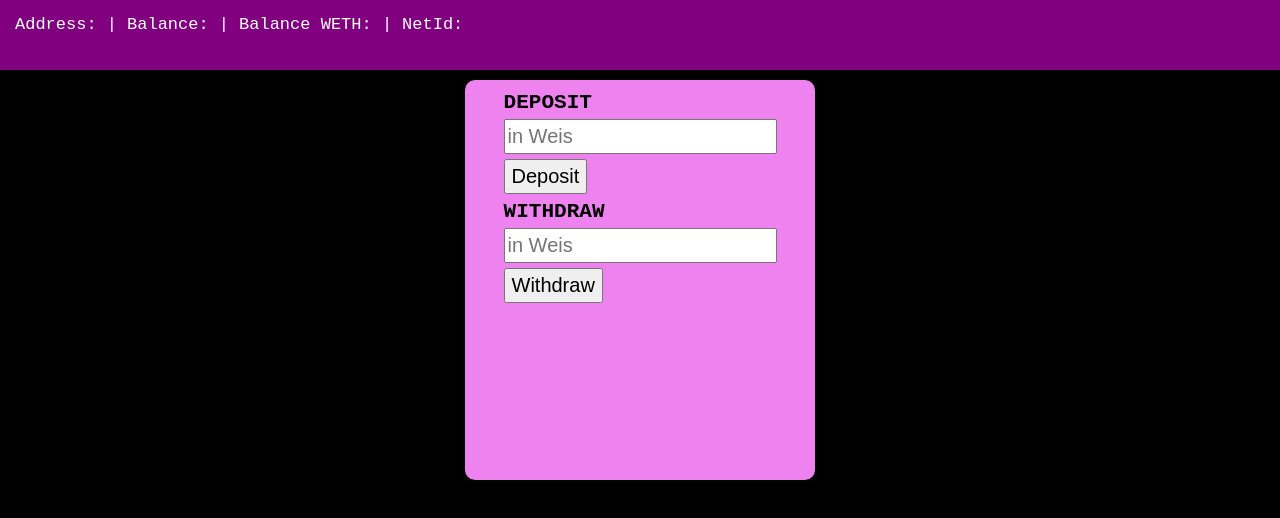
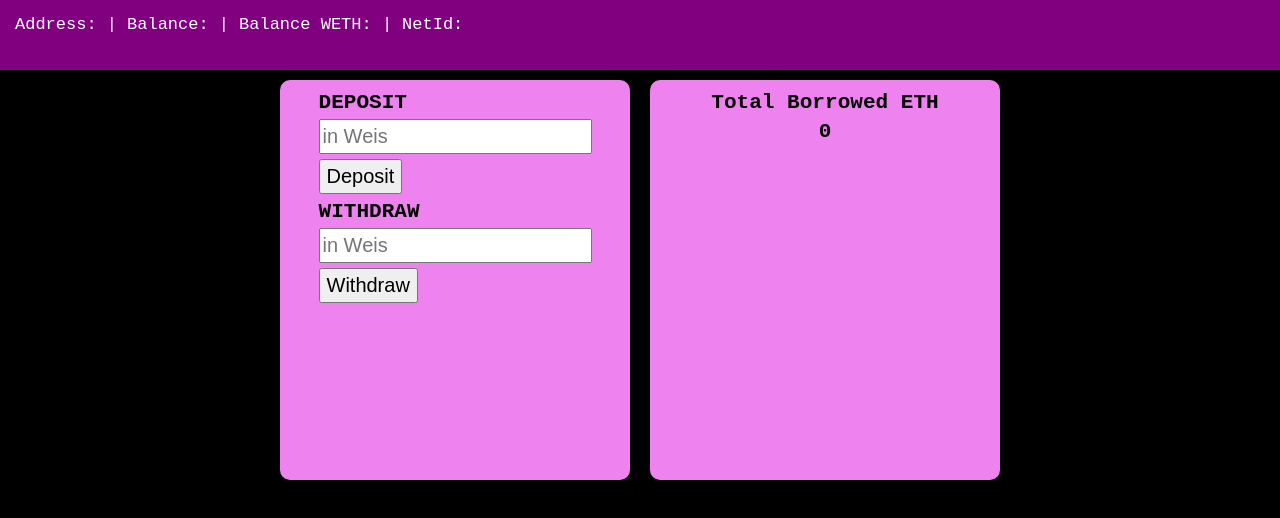
Before and after one commit to 0x-tsar/bank-defi, a Next.js app: page / in a window 1280 px wide. Shown: the top 518 px of the page. Built offline with nearby package versions, Linux system fonts and the light colour scheme.

Commit message:
implementing withdraw

```diff
--- a/package.json
+++ b/package.json
@@ -13,6 +13,7 @@
     "babel-preset-next": "^1.4.0",
     "dotenv": "^14.3.2",
     "ethers": "^5.5.3",
+    "lodash": "^4.17.21",
     "next": "12.0.9",
     "react": "17.0.2",
     "react-dom": "17.0.2",
--- a/src/components/Panel.jsx
+++ b/src/components/Panel.jsx
@@ -1,6 +1,7 @@
-import React, { useEffect, useState } from "react";
 import styled from "styled-components";
 import { ethers } from "ethers";
+import React, { useEffect, useState } from "react";
+import { isEmpty } from "lodash";
 
 export const Container = styled.div`
   width: 350px;
@@ -31,12 +32,33 @@ export const Container = styled.div`
   }
 `;
 
-const Panel = ({ info }) => {
+const Panel = ({ info, type }) => {
   const [firstValue, setFirstValue] = useState("");
   const [secondValue, setSecondValue] = useState("");
+  const [isForm, setIsForm] = useState(true);
+  const [totalSupply, setTotalSupply] = useState(0);
 
   useEffect(() => {
+    //
+    if (type === 1) {
+      setIsForm(true);
+    } else {
+      setIsForm(false);
+    }
+
+    if (!info) {
+      setIsForm(false);
+    } else {
+      const done = async () => {
+        if (!isEmpty(info)) {
           console.log(info);
+          const ts = await info.contract.totalSupply();
+          setTotalSupply(parseInt(ts));
+        }
+      };
+
+      done();
+    }
   }, [info]);
 
   const handlerDeposit = (e) => {
@@ -79,6 +101,12 @@ const Panel = ({ info }) => {
     if (secondValue) {
       //withdraw
       console.log(`withdraw ${secondValue}`);
+
+      let value = ethers.utils.parseUnits(secondValue.toString(), "wei");
+      value = value.toString();
+
+      const tx = await info.contract.withdraw(value);
+      console.log(tx);
     }
 
     setFirstValue("");
@@ -87,6 +115,7 @@ const Panel = ({ info }) => {
 
   return (
     <Container>
+      {isForm ? (
         <form onSubmit={handlerSubmit}>
           <h3>DEPOSIT</h3>
           <input
@@ -107,6 +136,12 @@ const Panel = ({ info }) => {
           <br />
           <button>Withdraw</button>
         </form>
+      ) : (
+        <div>
+          <h3>Total Borrowed ETH</h3>
+          <h3 style={{ textAlign: "center" }}>{totalSupply}</h3>
+        </div>
+      )}
     </Container>
   );
 };
--- a/src/pages/index.jsx
+++ b/src/pages/index.jsx
@@ -83,7 +83,8 @@ export default function Home() {
         <div>NetId: {info.netId}</div>
       </Header>
       <Main>
-        <Panel info={info}></Panel>
+        <Panel info={info} type={1}></Panel>
+        <Panel info={info} type={2}></Panel>
       </Main>
     </Container>
   );
```
Also changed, not shown: src/build/Bank.json, src/build/Migrations.json, 2 other files (tests, documents, lock files or other folders). Lines whose indentation alone changed are shown as unchanged.
